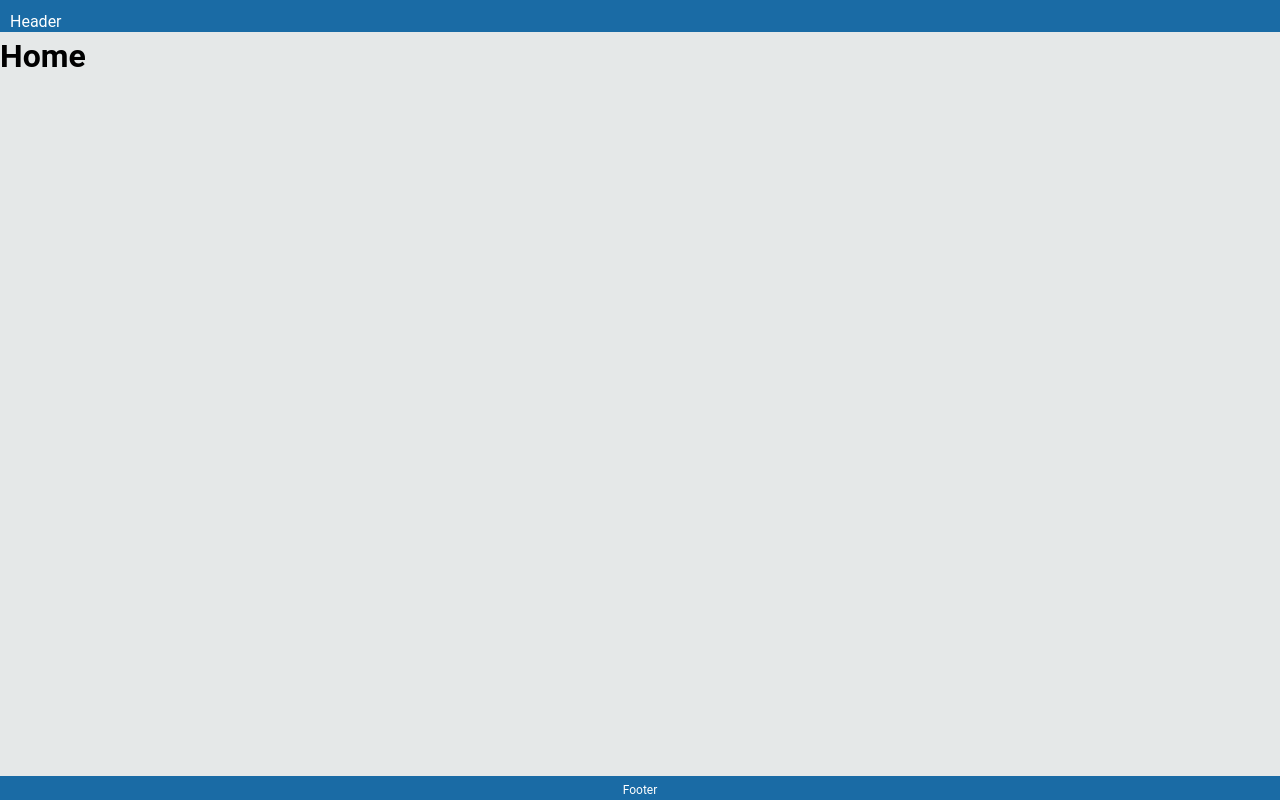
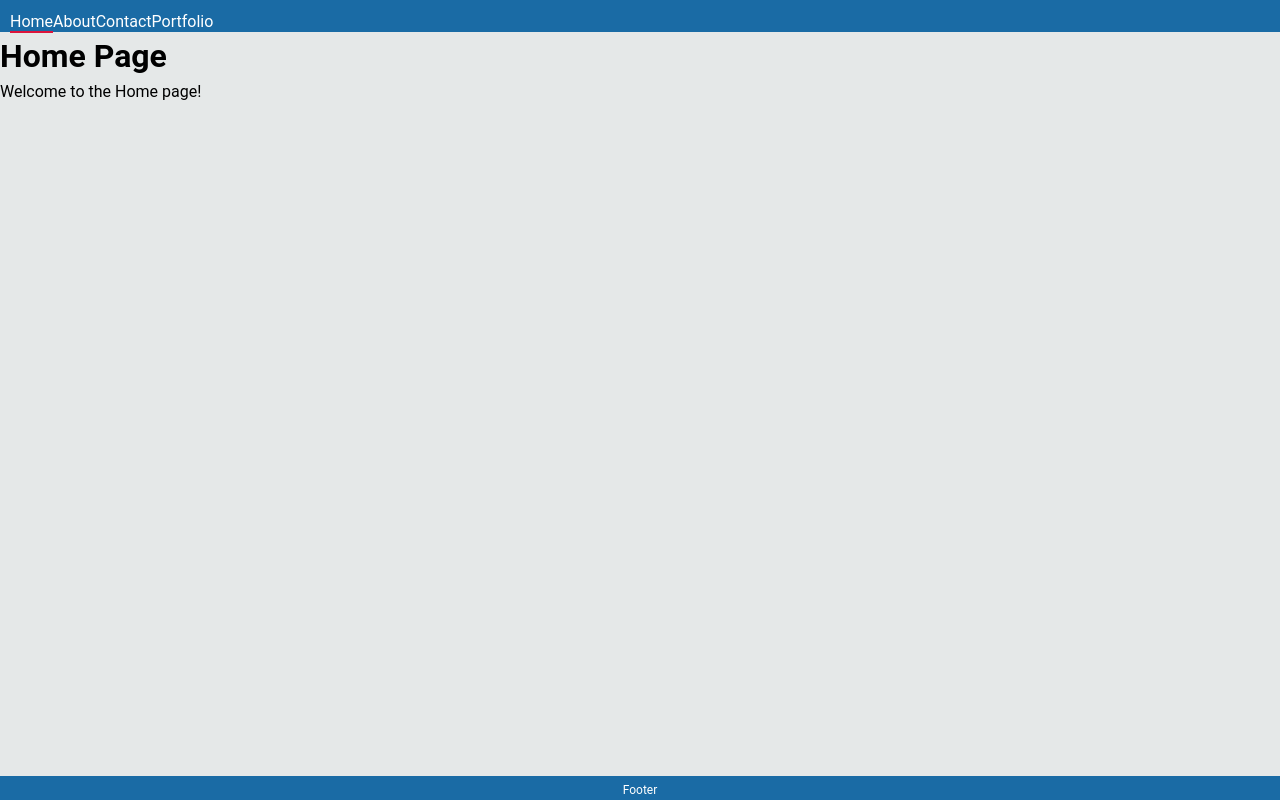
Before and after one commit to MeGallin/natsPortfolio-client, a React (Vite) app: page / in a window 1280 px wide. Built offline with nearby package versions, Linux system fonts and the light colour scheme.

Commit message:
Navigation working

```diff
--- a/package.json
+++ b/package.json
@@ -10,8 +10,11 @@
     "preview": "vite preview"
   },
   "dependencies": {
+    "@tanstack/react-router": "^1.48.1",
+    "@tanstack/router": "^0.0.1-beta.53",
     "react": "^18.3.1",
-    "react-dom": "^18.3.1"
+    "react-dom": "^18.3.1",
+    "react-router-dom": "^6.26.1"
   },
   "devDependencies": {
     "@eslint/js": "^9.9.0",
--- a/src/App.tsx
+++ b/src/App.tsx
@@ -1,6 +1,4 @@
-import { useState } from 'react';
-import reactLogo from './assets/react.svg';
-import viteLogo from '/vite.svg';
+import { Outlet } from '@tanstack/react-router';
 import './App.css';
 import Header from './components/common/Header';
 import Footer from './components/common/Footer';
@@ -9,7 +7,8 @@ function App() {
   return (
     <div id="main-container">
       <Header />
-      <h1>Home</h1>
+      <Outlet />
+
       <Footer />
     </div>
   );
--- /dev/null
+++ b/src/components/Navigation.css
@@ -0,0 +1,3 @@
+ul {
+  display: flex;
+}
--- /dev/null
+++ b/src/components/Navigation.tsx
@@ -0,0 +1,24 @@
+import { Link } from '@tanstack/react-router';
+import './Navigation.css';
+const Navigation = () => {
+  return (
+    <nav>
+      <ul>
+        <li>
+          <Link to="/">Home</Link>
+        </li>
+        <li>
+          <Link to="/about">About</Link>
+        </li>
+        <li>
+          <Link to="/contact">Contact</Link>
+        </li>
+        <li>
+          <Link to="/portfolio">Portfolio</Link>
+        </li>
+      </ul>
+    </nav>
+  );
+};
+
+export default Navigation;
--- a/src/components/common/Header.tsx
+++ b/src/components/common/Header.tsx
@@ -1,5 +1,11 @@
+import Navigation from '../Navigation';
+
 const Header = () => {
-  return <header>Header</header>;
+  return (
+    <header>
+      <Navigation />
+    </header>
+  );
 };
 
 export default Header;
--- a/src/main.tsx
+++ b/src/main.tsx
@@ -1,10 +1,61 @@
-import { StrictMode } from 'react'
-import { createRoot } from 'react-dom/client'
-import App from './App.tsx'
-import './index.css'
+import { StrictMode } from 'react';
+import { createRoot } from 'react-dom/client';
+import {
+  RouterProvider,
+  Router,
+  RootRoute,
+  Route,
+} from '@tanstack/react-router';
+import App from './App';
+import Home from './pages/Home';
+import About from './pages/About';
+import Contact from './pages/Contact';
+import Portfolio from './pages/Portfolio';
+import './index.css';
 
+// Create the root route
+const rootRoute = new RootRoute({
+  component: App,
+});
+
+// Define the individual routes
+const homeRoute = new Route({
+  getParentRoute: () => rootRoute,
+  path: '/',
+  component: Home,
+});
+
+const aboutRoute = new Route({
+  getParentRoute: () => rootRoute,
+  path: 'about',
+  component: About,
+});
+
+const contactRoute = new Route({
+  getParentRoute: () => rootRoute,
+  path: 'contact',
+  component: Contact,
+});
+
+const portfolioRoute = new Route({
+  getParentRoute: () => rootRoute,
+  path: 'portfolio',
+  component: Portfolio,
+});
+
+// Create the router instance
+const router = new Router({
+  routeTree: rootRoute.addChildren([
+    homeRoute,
+    aboutRoute,
+    contactRoute,
+    portfolioRoute,
+  ]),
+});
+
+// Render the application with the RouterProvider
 createRoot(document.getElementById('root')!).render(
   <StrictMode>
-    <App />
+    <RouterProvider router={router} />
   </StrictMode>,
-)
+);
```
Also changed, not shown: 1 other file (tests, documents, lock files or other folders).
